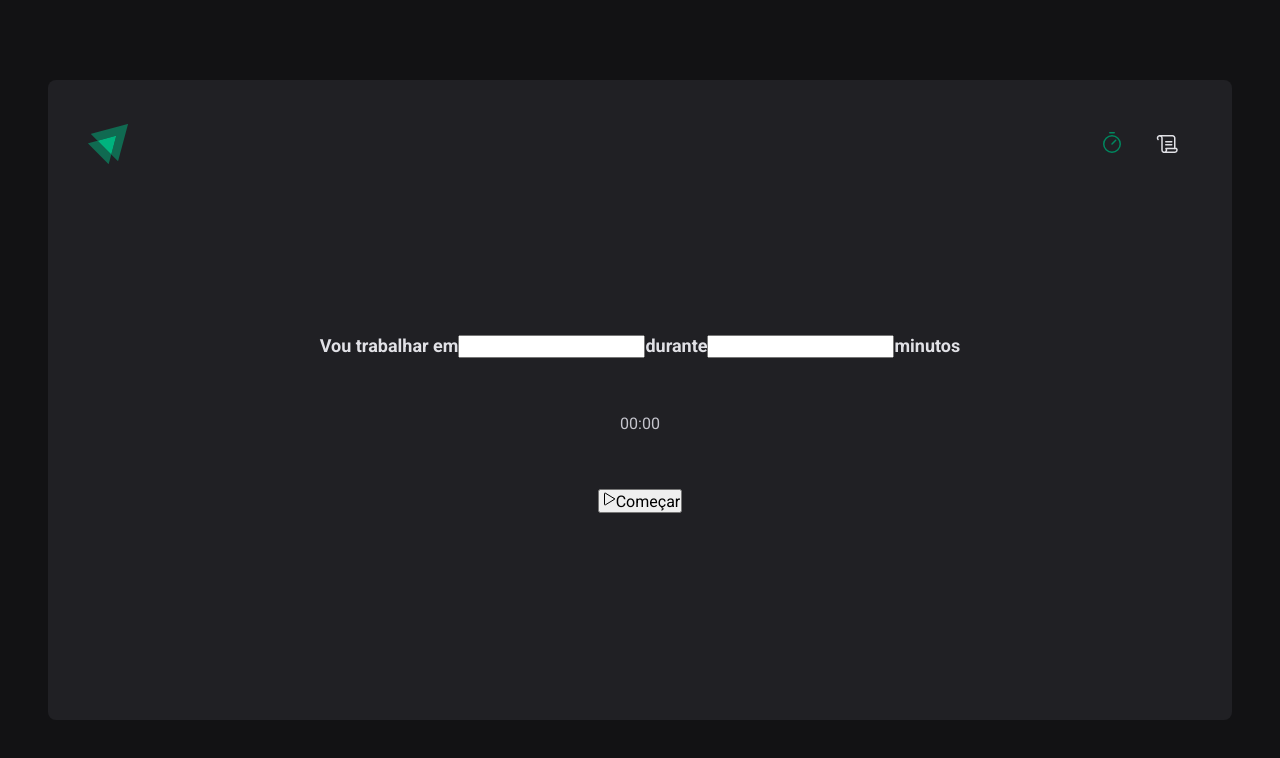
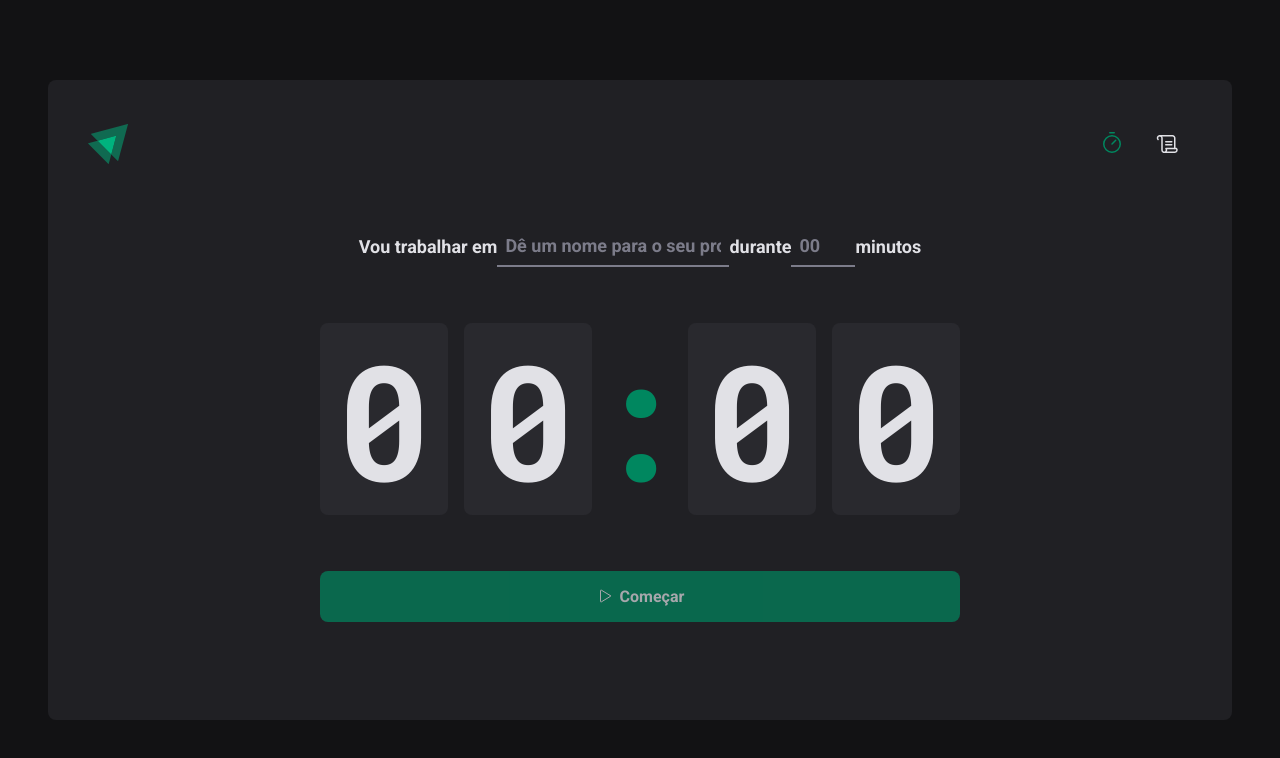
Before and after one commit to MichelHoffmann/IgniteTimer, a React (Vite) app: page / in a window 1280 px wide. Shown: the top 758 px of the page. Built offline with nearby package versions, Linux system fonts and the light colour scheme.

Commit message:
quase finalizando estilização da page history

```diff
--- a/src/pages/History.tsx
+++ /dev/null
@@ -1,7 +0,0 @@
-export function History() {
-  return (
-    <div>
-      <h1>History</h1>
-    </div>
-  )
-}
--- /dev/null
+++ b/src/pages/History/index.tsx
@@ -0,0 +1,60 @@
+import { HistoryContainer, HistoryList } from './styles'
+
+export function History() {
+  return (
+    <HistoryContainer>
+      <h1>Meu histórico</h1>
+
+      <HistoryList>
+        <table>
+          <thead>
+            <tr>
+              <th>Tarefa</th>
+              <th>Duração</th>
+              <th>Inicio</th>
+              <th>Status</th>
+            </tr>
+          </thead>
+          <tbody>
+            <tr>
+              <td>Tarefão</td>
+              <td>20 minutos</td>
+              <td>Há 2 meses</td>
+              <td>Concluído</td>
+            </tr>
+            <tr>
+              <td>Tarefão</td>
+              <td>20 minutos</td>
+              <td>Há 2 meses</td>
+              <td>Concluído</td>
+            </tr>
+            <tr>
+              <td>Tarefão</td>
+              <td>20 minutos</td>
+              <td>Há 2 meses</td>
+              <td>Concluído</td>
+            </tr>
+            <tr>
+              <td>Tarefão</td>
+              <td>20 minutos</td>
+              <td>Há 2 meses</td>
+              <td>Concluído</td>
+            </tr>
+            <tr>
+              <td>Tarefão</td>
+              <td>20 minutos</td>
+              <td>Há 2 meses</td>
+              <td>Concluído</td>
+            </tr>
+            <tr>
+              <td>Tarefão</td>
+              <td>20 minutos</td>
+              <td>Há 2 meses</td>
+              <td>Concluído</td>
+            </tr>
+          </tbody>
+        </table>
+      </HistoryList>
+    </HistoryContainer>
+  )
+}
--- /dev/null
+++ b/src/pages/History/styles.ts
@@ -0,0 +1,62 @@
+import { styled } from 'styled-components'
+
+export const HistoryContainer = styled.main`
+  flex: 1;
+  padding: 3.5rem;
+
+  display: flex;
+  flex-direction: column;
+
+  h1 {
+    font-size: 1.5rem;
+    color: ${(props) => props.theme['gray-100']};
+  }
+`
+
+export const HistoryList = styled.div`
+  flex: 1;
+  overflow: auto;
+  margin-top: 2rem;
+
+  table {
+    width: 100%;
+    border-collapse: collapse;
+    min-width: 600px;
+
+    th {
+      background-color: ${(props) => props.theme['gray-600']};
+      padding: 1rem;
+      text-align: left;
+      color: ${(props) => props.theme['gray-100']};
+      font-size: 0.875rem;
+      line-height: 1.6;
+
+      &:first-child {
+        border-top-left-radius: 8px;
+        padding-left: 1.5rem;
+      }
+
+      &:last-child {
+        border-top-right-radius: 8px;
+        padding-right: 1.5rem;
+      }
+    }
+
+    td {
+      background-color: ${(props) => props.theme['gray-700']};
+      border-top: 4px solid ${(props) => props.theme['gray-800']};
+      padding: 1rem;
+      font-size: 0.875rem;
+      line-height: 1.6;
+
+      &:first-child {
+        width: 50%;
+        padding-left: 1.5rem;
+      }
+
+      &:last-child {
+        padding-right: 1.5rem;
+      }
+    }
+  }
+`
--- a/src/pages/Home/index.tsx
+++ b/src/pages/Home/index.tsx
@@ -1,5 +1,13 @@
 import { Play } from 'phosphor-react'
-import { CountdownContainer, FormContainer, HomeComtainer } from './styles'
+import {
+  CountdownContainer,
+  FormContainer,
+  HomeComtainer,
+  MinutesAmountInput,
+  Separator,
+  StartCountDownButton,
+  TaskInput,
+} from './styles'
 
 export function Home() {
   return (
@@ -8,10 +16,29 @@
         <FormContainer>
           <div>
             <label htmlFor="task">Vou trabalhar em</label>
-            <input type="text" name="" id="task" />
+            <TaskInput
+              type="text"
+              name=""
+              id="task"
+              placeholder="Dê um nome para o seu projeto"
+              list="task-suggetions"
+            />
 
-            <label htmlFor="">durante</label>
-            <input type="number" id="minutesAmount" />
+            <datalist id="task-suggetions">
+              <option value="Teste 1" />
+              <option value="Teste 007" />
+              <option value="Catioro" />
+            </datalist>
+
+            <label htmlFor="minutesAmount">durante</label>
+            <MinutesAmountInput
+              type="number"
+              id="minutesAmount"
+              placeholder="00"
+              step={5}
+              min={5}
+              max={60}
+            />
 
             <span>minutos</span>
           </div>
@@ -20,15 +47,15 @@
         <CountdownContainer>
           <span>0</span>
           <span>0</span>
-          <span>:</span>
+          <Separator>:</Separator>
           <span>0</span>
           <span>0</span>
         </CountdownContainer>
 
-        <button type="submit">
+        <StartCountDownButton disabled type="submit">
           <Play />
           Começar
-        </button>
+        </StartCountDownButton>
       </form>
     </HomeComtainer>
   )
--- a/src/pages/Home/styles.ts
+++ b/src/pages/Home/styles.ts
@@ -27,4 +27,86 @@
   flex-wrap: wrap;
 `
 
-export const CountdownContainer = styled.div``
+const BaseInput = styled.input`
+  background: transparent;
+  height: 2.5rem;
+  border: 0;
+  border-bottom: 2px solid ${(props) => props.theme['gray-500']};
+  font-weight: bold;
+  font-size: 1.125rem;
+  padding: 0 0.5rem;
+  color: ${(props) => props.theme['gray-100']};
+
+  &:focus {
+    box-shadow: none;
+    border-color: ${(props) => props.theme['green-500']};
+  }
+
+  &::placeholder {
+    color: ${(props) => props.theme['gray-500']};
+  }
+`
+
+export const TaskInput = styled(BaseInput)`
+  flex: 1;
+  &::-webkit-calendar-picker-indicator {
+    display: none !important;
+  }
+`
+
+export const MinutesAmountInput = styled(BaseInput)`
+  width: 4rem;
+`
+
+export const CountdownContainer = styled.div`
+  font-family: 'Roboto Mono', monospace;
+  font-size: 10rem;
+  line-height: 8rem;
+  color: ${(props) => props.theme['gray-100']};
+
+  display: flex;
+  gap: 1rem;
+
+  span {
+    background: ${(props) => props.theme['gray-700']};
+    padding: 2rem 1rem;
+    border-radius: 8px;
+  }
+`
+
+export const Separator = styled.div`
+  padding: 2rem 0;
+  color: ${(props) => props.theme['green-500']};
+
+  width: 4rem;
+  overflow: hidden;
+  display: flex;
+  justify-content: center;
+`
+export const StartCountDownButton = styled.button`
+  width: 100%;
+  border: 0;
+  padding: 1rem;
+  border-radius: 8px;
+
+  display: flex;
+  justify-content: center;
+  align-items: center;
+
+  gap: 0.5rem;
+  font-weight: bold;
+
+  cursor: pointer;
+
+  background: ${(props) => props.theme['green-500']};
+  color: ${(props) => props.theme['gray-100']};
+
+  &:disabled {
+    opacity: 0.7;
+    cursor: not-allowed;
+  }
+
+  &:not(:disabled):hover {
+    background: ${(props) => props.theme['green-700']};
+  }
+`
```
